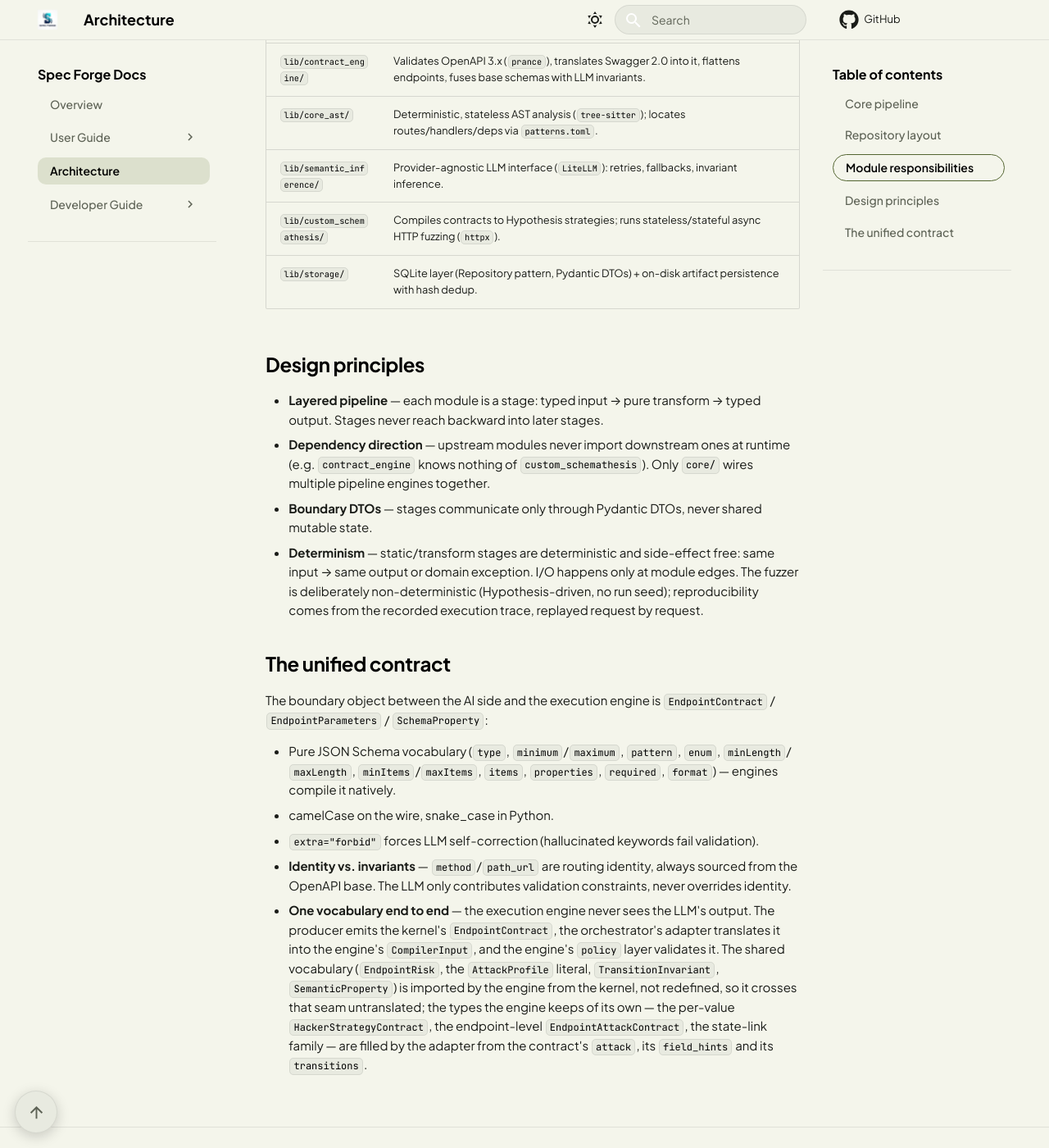
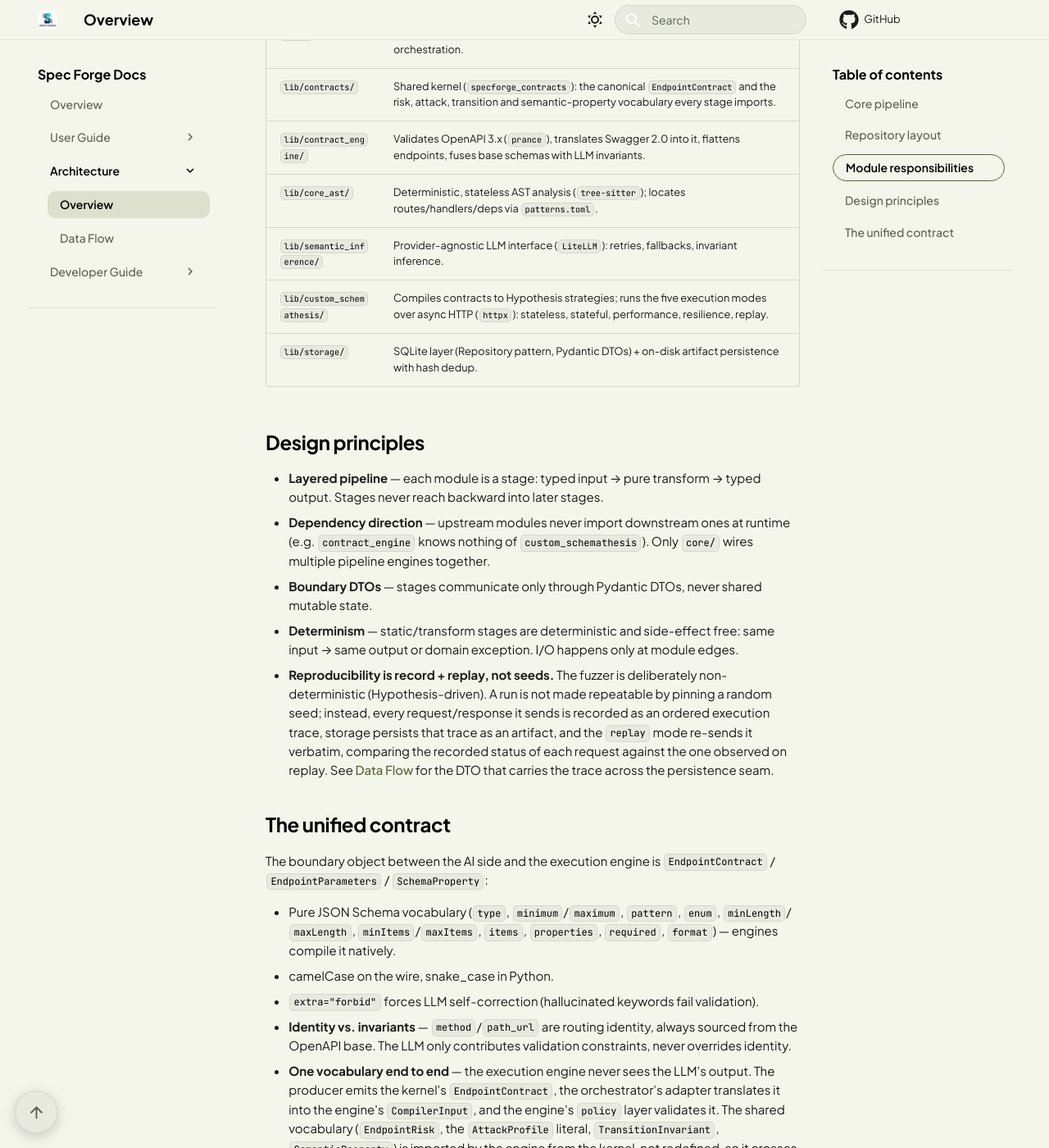
Before and after one commit to Spec-Forge-Testing/specforge-docs, an MkDocs documentation site: the page built from docs/architecture/overview.md, in a window 1280 px wide and 1400 px high, scrolled down 2586 px. Shown: the whole window at 82% size. Built offline with MkDocs 1.6.1 and Material for MkDocs 9.7.7, drawn with Linux system fonts in a browser that asks for light colours; comment, search, counter and statistics services are not loaded; some of the changed text lies outside the part shown.

Commit message:
docs(architecture): correct the reproducibility model, name the five execution modes, add the data-flow page

````diff
--- a/docs/architecture/overview.md
+++ b/docs/architecture/overview.md
@@ -10,8 +10,9 @@ deep bugs (e.g. `500`s on invalid input instead of proper `4xx`s).
 2. **Analyze (AST)** — statically inspect handler code (tree-sitter, zero execution).
 3. **Infer (LLM)** — extract unstated invariants (bounds, enums, cross-field logic).
 4. **Fuse** — merge OpenAPI structure with LLM invariants into one unified contract.
-5. **Fuzz** — compile the contract into Hypothesis strategies, run async HTTP tests,
-   recording every request/response as an execution trace.
+5. **Fuzz** — compile the contract into Hypothesis strategies and run async HTTP tests in one
+   of five execution modes (stateless, stateful, performance, resilience, replay), recording
+   every request/response as an execution trace.
 6. **Persist** — log runs/endpoints/results to SQLite, keeping the trace as the
    artifact that makes a run replayable.
 
@@ -40,7 +41,7 @@ flowchart TD
     subgraph Execution ["4. Fuzzing & Storage"]
         UC --> CS["custom_schemathesis"]
         CS --> HS["Hypothesis strategies"]
-        HS --> HF["HTTP fuzzing"]
+        HS --> HF["HTTP fuzzing<br/><i>(stateless · stateful · performance ·<br/>resilience · replay)</i>"]
         HF --> ST[(storage)]
     end
 ```
@@ -57,7 +58,7 @@ lib/
 ├── contract_engine/        # OpenAPI ingestion + adaptation + fusion
 ├── core_ast/                # tree-sitter static analysis
 ├── semantic_inference/      # LLM router + inference
-├── custom_schemathesis/     # policy + strategy compiler + engine (stateless & stateful fuzzing)
+├── custom_schemathesis/     # policy + strategy compiler + engine (five execution modes)
 └── storage/                 # SQLite persistence
 docker-compose.yml           # monorepo orchestration (root entry point)
 ```
@@ -71,7 +72,7 @@ docker-compose.yml           # monorepo orchestration (root entry point)
 | `lib/contract_engine/` | Validates OpenAPI 3.x (`prance`), translates Swagger 2.0 into it, flattens endpoints, fuses base schemas with LLM invariants. |
 | `lib/core_ast/` | Deterministic, stateless AST analysis (`tree-sitter`); locates routes/handlers/deps via `patterns.toml`. |
 | `lib/semantic_inference/` | Provider-agnostic LLM interface (`LiteLLM`): retries, fallbacks, invariant inference. |
-| `lib/custom_schemathesis/` | Compiles contracts to Hypothesis strategies; runs stateless/stateful async HTTP fuzzing (`httpx`). |
+| `lib/custom_schemathesis/` | Compiles contracts to Hypothesis strategies; runs the five execution modes over async HTTP (`httpx`): stateless, stateful, performance, resilience, replay. |
 | `lib/storage/` | SQLite layer (Repository pattern, Pydantic DTOs) + on-disk artifact persistence with hash dedup. |
 
 ## Design principles
@@ -83,9 +84,13 @@ docker-compose.yml           # monorepo orchestration (root entry point)
   engines together.
 - **Boundary DTOs** — stages communicate only through Pydantic DTOs, never shared mutable state.
 - **Determinism** — static/transform stages are deterministic and side-effect free: same input →
-  same output or domain exception. I/O happens only at module edges. The fuzzer is deliberately
-  non-deterministic (Hypothesis-driven, no run seed); reproducibility comes from the recorded
-  execution trace, replayed request by request.
+  same output or domain exception. I/O happens only at module edges.
+- **Reproducibility is record + replay, not seeds.** The fuzzer is deliberately non-deterministic
+  (Hypothesis-driven). A run is not made repeatable by pinning a random seed; instead, every
+  request/response it sends is recorded as an ordered execution trace, storage persists that trace
+  as an artifact, and the `replay` mode re-sends it verbatim, comparing the recorded status of each
+  request against the one observed on replay. See [Data Flow](data-flow.md) for the DTO that carries
+  the trace across the persistence seam.
 
 ## The unified contract
 
--- a/mkdocs.yml
+++ b/mkdocs.yml
@@ -87,7 +87,9 @@ nav:
       - Run Report: user-guide/reports.md
       - Example Walkthrough: user-guide/example-walkthrough.md
       - LLM Providers: user-guide/llm-providers.md
-  - Architecture: architecture/overview.md
+  - Architecture:
+      - Overview: architecture/overview.md
+      - Data Flow: architecture/data-flow.md
   - Developer Guide:
       - Contributing & Testing: developer-guide/contributing.md
       - CLI Internals: developer-guide/cli-internals.md
````
Also changed, not shown: docs/architecture/data-flow.md (added, +76 -0 lines).
